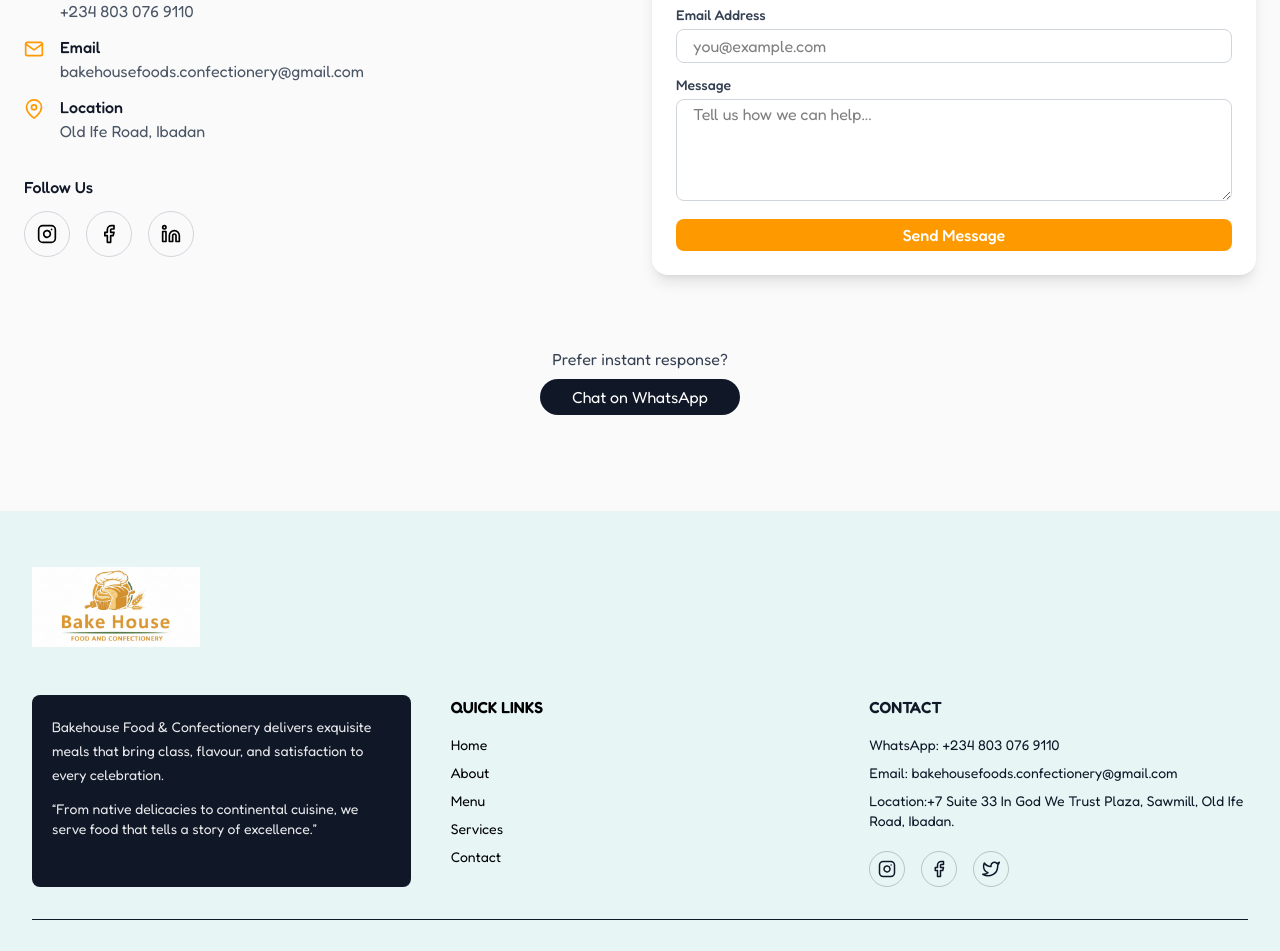
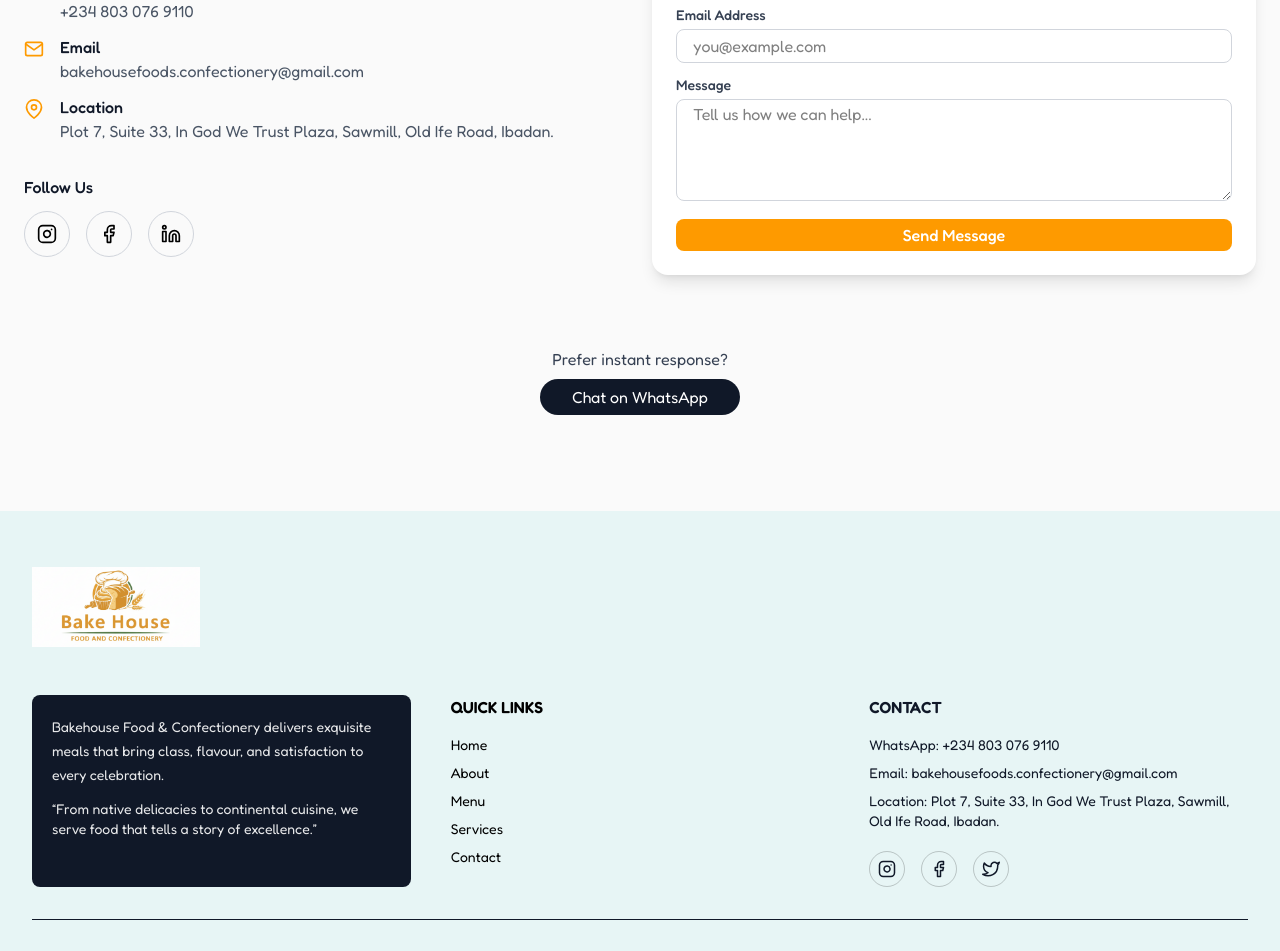
Before and after one commit to ernestkris6/Food-House, a React (Vite) app: page /contact in a window 1280 px wide. Shown: the part 341-1292 px from the top of the page. Built offline with nearby package versions, Linux system fonts and the light colour scheme; a web font is replaced by a local one.

Commit message:
new prices

```diff
--- a/src/UI/ContactDetails.jsx
+++ b/src/UI/ContactDetails.jsx
@@ -55,7 +55,7 @@ export default function ContactDetails() {
                 <div>
                   <p className="font-medium text-gray-900">Location</p>
                   <p className="text-gray-600">
-                    Old Ife Road, Ibadan
+                    Plot 7, Suite 33, In God We Trust Plaza, Sawmill, Old Ife Road, Ibadan.
                   </p>
                 </div>
               </div>
--- a/src/UI/Footer.jsx
+++ b/src/UI/Footer.jsx
@@ -65,7 +65,7 @@ export default function Footer() {
                   Email: bakehousefoods.confectionery@gmail.com
                 </a>
               </li>
-              <li>Location:+7 Suite 33 In God We Trust Plaza, Sawmill, Old Ife Road, Ibadan.</li>
+              <li>Location: Plot 7, Suite 33, In God We Trust Plaza, Sawmill, Old Ife Road, Ibadan.</li>
             </ul>
 
             {/* Social Icons */}
--- a/src/UI/MenuDetails.jsx
+++ b/src/UI/MenuDetails.jsx
@@ -22,7 +22,7 @@ import image20 from "../assets/image20.jpg"
 import image35 from "../assets/image35.jpg"
 import image36 from "../assets/image36.jpg"
 // import image37 from "../assets/image37.jpg"
-// import image38 from "../assets/image38.jpg"
+import image38 from "../assets/image38.jpg"
 import image39 from "../assets/image39.jpg"
 // import image40 from "../assets/image40.jpg"
 import image41 from "../assets/image41.jpg"
@@ -37,6 +37,7 @@ import image45 from "../assets/image45.jpg"
     { name: "Ewa agoin", price: "₦5,000", img: image13 },
     { name: "Moi-moi", price: "₦1,000", img: image9 },
     { name: "Portion of edikaikong soup", price: "₦1,500", img: image11 },
+    { name: "1pc peppered fish", price: "₦2,500", img: image38 },
     { name: "Akara, pap, milk & sugar", price: "₦3,000", img: image36 },
     { name: "Beef stew", price: "₦1,000", img: image44 },
     { name: "Portion of egusi soup", price: "₦1,000", img: image45 },
@@ -44,6 +45,7 @@ import image45 from "../assets/image45.jpg"
     { name: "A wrap of pounded yam", price: "₦1,000", img: image41 },
     { name: "Ponmo stew", price: "₦1,000", img: image44 },
     { name: "Akara, oats, milk & sugar", price: "₦3,500", img: image36 },
+    { name: "1pc peppered chicken", price: "₦3,000", img: image38 },
 
   ],
   continental: [
@@ -67,7 +69,7 @@ import image45 from "../assets/image45.jpg"
   ],
   sides: [
     { name: "Creamy coleslaw", price: "₦1,500", img: image18 },
-    { name: "2 litre veg. salad", price: "₦30,000", img: image20 },
+    { name: "2 litre platter of veg. salad", price: "₦30,000", img: image20 },
     { name: "Mixed veggies", price: "₦7,500", img: image4 },
     // { name: "Bread sandwich", price: "₦5,500", img: image15 },
   ]
@@ -119,7 +121,7 @@ export default function MenuPage() {
                 <h4 className="font-medium text-amber-800">{item.name}</h4>
                 <p className="text-sm text-gray-600">{item.price}</p>
                 <button className="mt-2 w-full bg-amber-600 hover:bg-amber-700 text-white py-2 rounded cursor-pointer">
-                  Order Now
+                  View Details
                 </button>
               </div>
             </div>
@@ -139,7 +141,7 @@ export default function MenuPage() {
                 <h4 className="font-medium text-amber-800">{item.name}</h4>
                 <p className="text-sm text-gray-600">{item.price}</p>
                 <button className="mt-2 w-full bg-amber-600 hover:bg-amber-700 text-white py-2 rounded cursor-pointer">
-                  Order Now
+                  View Details
                 </button>
               </div>
             </div>
@@ -166,7 +168,7 @@ export default function MenuPage() {
                 <h4 className="font-medium text-amber-900">{item.name}</h4>
                 <p className="text-sm text-gray-600">{item.price}</p>
                 <button className="mt-2 w-full bg-amber-600 hover:bg-amber-700 text-white py-2 rounded cursor-pointer">
-                  Order Now
+                  View Details
                 </button>
               </div>
              </div>
@@ -192,7 +194,7 @@ export default function MenuPage() {
                 <h4 className="font-medium text-amber-900">{item.name}</h4>
                 <p className="text-sm text-gray-600">{item.price}</p>
                 <button className="mt-2 w-full bg-amber-600 hover:bg-amber-700 text-white py-2 rounded cursor-pointer">
-                  Order Now
+                  View Details
                 </button>
               </div>
              </div>
```
